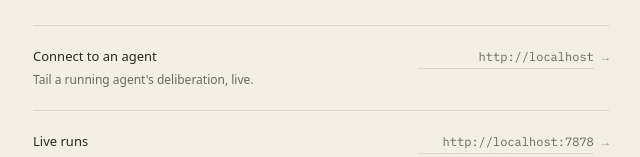
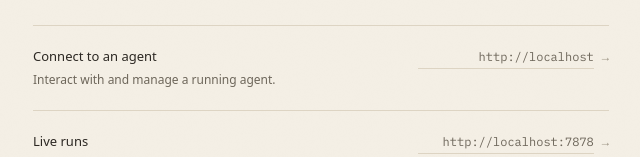
Before and after one commit to philpax/zuihitsu, a React (Vite) app in the folder console/: page / in a window 1280 px wide. Shown: the part 255-412 px from the top of the page, without its empty margins (319-959 px from the left). Built offline with nearby package versions, Linux system fonts and the light colour scheme.

Commit message:
Rephrase the agent connection hint
The hint said "Tail a running agent's deliberation, live." which mischaracterized the console — it's the interface to a running agent, not a read-only tail. Now reads "Interact with and manage a running agent."

```diff
--- a/console/src/components/Landing.tsx
+++ b/console/src/components/Landing.tsx
@@ -28,7 +28,7 @@ export function Landing({
       </div>
 
       <div className="border-t border-line">
-        <Choice label="Connect to an agent" hint="Tail a running agent's deliberation, live.">
+        <Choice label="Connect to an agent" hint="Interact with and manage a running agent.">
           <UrlSubmit
             initial={window.location.origin}
             aria="agent address"
```
